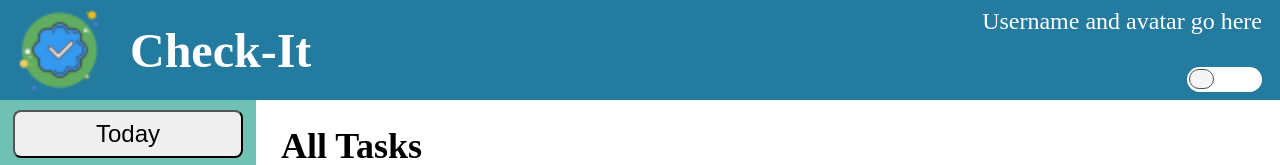
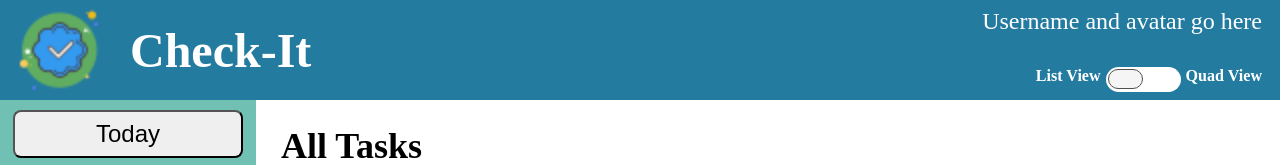
Before and after one commit to Msambere/To-Do-List-App, a website built with webpack: page dist/index.html in a window 1280 px wide. Shown: the top 165 px of the page. Built offline with nearby package versions, Linux system fonts and the light colour scheme; files whose address does not match are found by name.

Commit message:
Change display toggle box to div
The display toggle button now is a div inside of a div (instead of a div
in a input checkbox). This solved the issues of clicking on the checkbox
label instead of the circle causing the button to move but not change
the display. Also labels were added to show the display options.

```diff
--- a/src/editTD.js
+++ b/src/editTD.js
@@ -1,108 +1,29 @@
-
-
 // New Todo
-function editTodoForm() {
-  const dialog = document.createElement("dialog");
-  dialog.classList.add("modal");
-  dialog.setAttribute("id", "editTodoDialog");
-
-  const form = document.createElement("form");
-  form.setAttribute("method", "dialog");
-  form.setAttribute("id", "editForm");
-
-  const propertyRow = createSelectFormRow("td-property", "Choose a property", [
-    "title",
-    "description",
-    "dueDate",
-    "priority",
-    "notes",
-    "project tag",
-  ]);
-  const newValueRow = createFormRow("newValue", "", "text");
-
-  const btnContainer = document.createElement("div");
-  btnContainer.classList.add("form-buttons");
-
-  const cancelBtn = document.createElement("button");
-  cancelBtn.setAttribute("id", "editCancelBtn");
-  cancelBtn.setAttribute("value", "cancel");
-  cancelBtn.setAttribute("formmethod", "dialog");
-  cancelBtn.textContent = "Cancel";
-
-  const confirmBtn = document.createElement("button");
-  confirmBtn.setAttribute("id", "editConfirmBtn");
-  confirmBtn.setAttribute("value", "default");
-  confirmBtn.textContent = "Confirm";
-
-  btnContainer.appendChild(cancelBtn);
-  btnContainer.appendChild(confirmBtn);
-  form.appendChild(propertyRow);
-  form.appendChild(newValueRow);
-  form.appendChild(btnContainer);
-  dialog.appendChild(form);
-  return dialog;
-}
 
 function editTodoProperty(tdIndex, tdList) {
+  console.log("Original", tdList[tdIndex]);
   const editProperty = document.getElementById("td-property").value;
+  console.log("What to change", editProperty);
   const newValue = document.getElementById("newValue").value;
+  console.log("What to change it to", newValue);
   tdList[tdIndex][editProperty] = newValue;
   const editedTd = tdList[tdIndex];
+  console.log("Editted", tdList[tdIndex]);
   return editedTd;
 }
 
 function changeCompleteProperty(tdIndex, tdList) {
-  const currentStatus = tdList[tdIndex].status
-  console.log(`Original Status: ${currentStatus}`)
+  const currentStatus = tdList[tdIndex].status;
+  console.log(`Original Status: ${currentStatus}`);
   if (tdList[tdIndex].status === "") {
     tdList[tdIndex].status = "complete";
   } else {
     tdList[tdIndex].status = "";
   }
-  console.log(`New status: ${tdList[tdIndex].status}`)
-  return tdList[tdIndex].status
+  console.log(`New status: ${tdList[tdIndex].status}`);
+  return tdList[tdIndex].status;
 }
 
 // helper functions
-function createFormRow(id, title, iType) {
-  const formRow = document.createElement("div");
-  formRow.classList.add("form-row");
 
-  const label = document.createElement("label");
-  label.setAttribute("for", id);
-  label.textContent = title;
-
-  const input = document.createElement("input");
-  input.setAttribute("type", iType);
-  input.setAttribute("name", id);
-  input.setAttribute("id", id);
-
-  formRow.appendChild(label);
-  formRow.appendChild(input);
-  return formRow;
-}
-
-function createSelectFormRow(id, title, optionsList) {
-  const formRow = document.createElement("div");
-  formRow.classList.add("form-row");
-
-  const label = document.createElement("label");
-  label.setAttribute("for", id);
-  label.textContent = title;
-
-  const select = document.createElement("select");
-  select.setAttribute("id", id);
-  select.setAttribute("name", id);
-
-  optionsList.forEach((option) => {
-    const currentOption = document.createElement("option");
-    currentOption.textContent = option;
-    select.appendChild(currentOption);
-  });
-
-  formRow.appendChild(label);
-  formRow.appendChild(select);
-  return formRow;
-}
-
-export { editTodoProperty, editTodoForm, changeCompleteProperty };
+export { editTodoProperty, changeCompleteProperty };
--- a/src/index.js
+++ b/src/index.js
@@ -40,14 +40,22 @@ const toggleBox = document.querySelector(".toggle-box");
 const circle = document.querySelector(".circle");
 const checkbox = document.getElementById("toggle-checkbox");
 
-circle.addEventListener("click", () => switchDisplayMode());
-
-toggleBox.addEventListener("click", () => {
-  if (checkbox.checked) {
-    circle.style.transform = "translateX(42px)";
+circle.addEventListener("click", () => {
+  switchDisplayMode();
+  if (main.classList.contains("quad")) {
+    circle.style.transform = "translateX(35px)";
   } else {
     circle.style.transform = "translateX(0px)";
   }
+});
+
+toggleBox.addEventListener("click", () => {
+  console.log(checkbox.checked);
+  /* if (checkbox.checked) {
+    circle.style.transform = "translateX(35px)";
+  } else {
+    circle.style.transform = "translateX(0px)";
+  } */
 });
 
 // DRY Button logic
@@ -85,6 +93,7 @@ projectNavBtn.addEventListener("click", (event) => {
 
 const newTDBtn = document.getElementById("new-todo-btn");
 const newTodoDialog = document.getElementById("newToDoDialog");
+const myForm = document.getElementById("myForm");
 const cancelBtn = document.getElementById("cancelBtn");
 const confirmBtn = document.getElementById("confirmBtn");
 
@@ -98,7 +107,7 @@ confirmBtn.addEventListener("click", (event) => {
   const newTdObject = addNewTodo(currentTodoList);
   displayNewTdDiv(newTdObject);
   activateAllBtns();
-  document.getElementById("myForm").reset();
+  myForm.reset();
   newTodoDialog.close();
   storeTdList(currentTodoList);
   addOverdueClass(currentTodoList);
@@ -156,20 +165,23 @@ function activateCheckBoxes() {
 
 function activateEditBtns() {
   const editTdBtns = document.querySelectorAll(".edit");
-  const editTodoDialog = document.getElementById("editTodoDialog");
-  const editCancelBtn = editTodoDialog.querySelector("#editCancelBtn");
-  const editConfirmBtn = editTodoDialog.querySelector("#editConfirmBtn");
+  const editTodoDialog = document.getElementById("editToDoDialog");
+  const editForm = document.getElementById("editForm");
+  const editCancelBtn = document.querySelector("#editCancelBtn");
+  const editConfirmBtn = document.querySelector("#editConfirmBtn");
 
   editTdBtns.forEach((Btn) =>
     Btn.addEventListener("click", (event) => {
       const tdTitle = event.target.parentElement.firstChild.nextSibling.textContent;
       const tdIndex = currentTodoList.findIndex((tdObject) => tdObject.title === tdTitle);
+      console.log(tdTitle, " ", tdIndex);
       editTodoDialog.showModal();
       editConfirmBtn.addEventListener("click", (event) => {
         event.preventDefault();
         editTodoProperty(tdIndex, currentTodoList);
         currentTodoList.sort((a, b) => new Date(a.dueDate) - new Date(b.dueDate));
-        document.getElementById("editForm").reset();
+        editForm.reset();
+        console.log(editForm.elements);
         editTodoDialog.close();
         storeTdList(currentTodoList);
         clearDomDisplay();
--- a/src/siteConstants.js
+++ b/src/siteConstants.js
@@ -18,6 +18,5 @@ function initializeDisplay(currentTodoList) {
 
 export default function createSite(tdList) {
   addProjectTagOptions(tdList);
-  content.appendChild(editTodoForm());
   initializeDisplay(tdList);
 }
```
Also changed, not shown: dist/index.html, dist/main.js, dist/styles.css.
